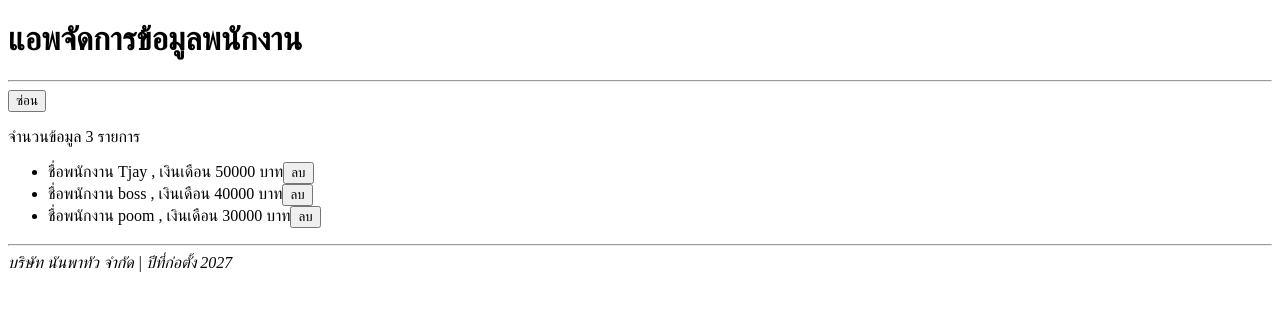
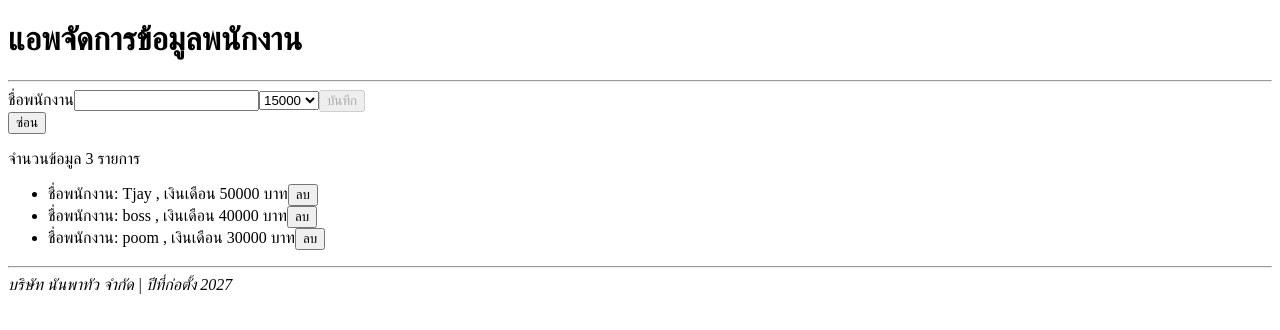
Before and after one commit to izumiiu/TypeScript-React-test01, a React (Vite) app: page / in a window 1280 px wide. Shown: the top 330 px of the page. Built offline with nearby package versions, Linux system fonts and the light colour scheme.

Commit message:
onSubmit Event

```diff
--- a/src/App.tsx
+++ b/src/App.tsx
@@ -2,6 +2,7 @@ import { useState } from "react";
 import Header from "./components/Header";
 import Footer from "./components/Footer";
 import EmployeeList from "./components/EmployeeList";
+import AddForm from "./components/AddForm";
 
 // export ออกไปเพื่อไห้ file อื่นสามารถเข้าถึง interface ของ employee ได้
 export interface Employee {
@@ -18,6 +19,11 @@ function App() {
     { id: 3, name: "poom", salary: 30000 },
   ]);
 
+  function insertData(emp:Employee){
+    // console.log("ข้อมูลที่ส่งมาจากform = ", emp);
+    setData([...data,emp])
+  }
+
   function deleteData(id: number) {
       console.log("ต้องการลบข้อมูลพนักานรหัส", id);
       setData(data.filter(person => person.id !==id)); // ผลลับคือจะได้ array ก้อนใหม่ที่ id ไม่เท่ากับ id ที่ส่งมา
@@ -27,6 +33,7 @@ function App() {
   return (
     <>
     <Header title="แอพจัดการข้อมูลพนักงาน"/>
+    <AddForm insertData={insertData}/>
       <button onClick={() => setIsvisible(!isVisible)}>
         {isVisible ? "ซ่อน" : "แสดง"}
       </button>
--- /dev/null
+++ b/src/components/AddForm.tsx
@@ -0,0 +1,42 @@
+import { useState, type FormEvent } from "react"
+import { type Employee } from "../App";
+
+interface AddFormProps{
+    insertData:(emp:Employee)=>void;
+}
+
+export default function AddForm({insertData}:AddFormProps){
+
+    const [name,setName] = useState<string>("");
+    const [salary, setSalary] = useState<number>(15000);
+
+    function submitData(e:FormEvent<HTMLFormElement>){
+        e.preventDefault()
+        const newEmployee:Employee={
+            id:Math.floor(Math.random()*1000), //0-999
+            name:name,
+            salary:salary
+        }
+        // console.log(newEmployee);
+        insertData(newEmployee);
+        setName("");
+        setSalary(15000);
+    }
+
+    return (
+        <>
+        <form onSubmit={submitData}>
+            <label>ชื่อพนักงาน</label>
+            <input type="text" value={name} onChange={(e)=>setName(e.target.value)}/>
+            {/* แปลง e.target.value เป็น number */}
+            <select value={salary} onChange={(e)=>setSalary(Number(e.target.value))}>
+                <option>15000</option>
+                <option>20000</option>
+                <option>50000</option>
+                <option>80000</option>
+            </select>
+            <button type="submit" disabled={name.trim()===""}>บันทึก</button>
+        </form>
+        </>
+    )
+}
--- a/src/components/EmployeeList.tsx
+++ b/src/components/EmployeeList.tsx
@@ -12,7 +12,7 @@ export default function EmployeeList({data, deleteData}:EmployeeListProps) {
       <ul>
         {data.map((person) => (
           <li key={person.id}>
-            ชื่อพนักงาน {person.name} , เงินเดือน {person.salary} บาท
+            ชื่อพนักงาน: {person.name} , เงินเดือน {person.salary} บาท
             <button onClick={() => deleteData(person.id)}>ลบ</button>
           </li>
         ))}
```
